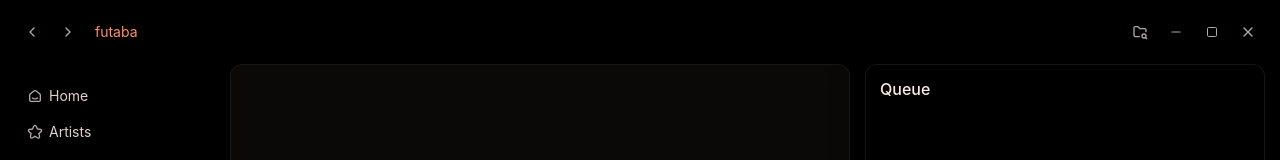
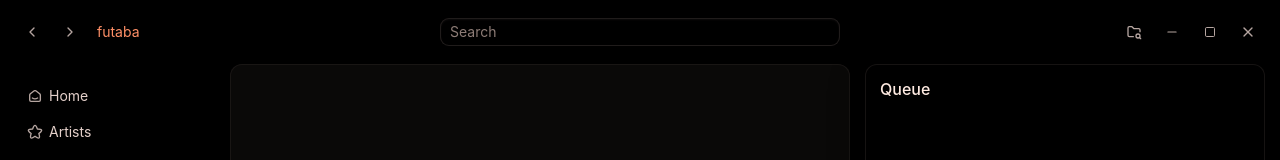
Before and after one commit to katelyynn/futaba, a Next.js app: page /auth/login in a window 1280 px wide. Shown: the top 160 px of the page. Built offline with nearby package versions, Linux system fonts and the light colour scheme; a web font is replaced by a local one.

Commit message:
feat: full search

```diff
--- a/src/app/_components/input/input.module.css
+++ b/src/app/_components/input/input.module.css
@@ -35,4 +35,6 @@
   &:focus-visible {
     --shadow: var(--focused-input-shadow);
   }
+
+  app-region: no-drag;
 }
--- a/src/app/_components/input/input.tsx
+++ b/src/app/_components/input/input.tsx
@@ -4,16 +4,23 @@ import React, { ComponentPropsWithoutRef, forwardRef } from 'react';
 import styles from "./input.module.css";
 
 type SakuraInputProps = {
-
+  className?: string,
+  onEnter?: (val: string) => void
 } & ComponentPropsWithoutRef<"input">
 
 export const SakuraInput = forwardRef<
   HTMLInputElement,
   SakuraInputProps
 >(function SakuraInput({
+  className,
+  onEnter,
   ...props
 }, ref) {
   return (
-    <input className={styles.input} ref={ref as React.Ref<HTMLInputElement>} {...props} />
+    <input className={`${styles.input} ${className && className}`} ref={ref as React.Ref<HTMLInputElement>} onKeyDown={(e) => {
+      if (e.key == "Enter") {
+        if (onEnter) onEnter(e.currentTarget.value);
+      }
+    }} {...props} />
   )
 })
--- a/src/app/_components/nav/top_nav.module.css
+++ b/src/app/_components/nav/top_nav.module.css
@@ -11,12 +11,18 @@
   display: flex;
   align-items: center;
   gap: 10px;
-  flex: 1;
+
+  width: 200px;
 }
 
 .controls {
   display: flex;
-  gap: 2px;
+  gap: 4px;
+}
+
+.windowControls {
+  width: 200px;
+  justify-content: end;
 }
 
 .windowControl {
@@ -32,3 +38,13 @@
 
   justify-content: center;
 }
+
+.searchHolder {
+  display: flex;
+  justify-content: center;
+  flex: 1;
+}
+
+.search {
+  width: 400px;
+}
--- a/src/app/_components/nav/top_nav.tsx
+++ b/src/app/_components/nav/top_nav.tsx
@@ -7,9 +7,12 @@ import { IconChevronDown, IconChevronLeft, IconChevronRight, IconFolderSearch, I
 import { SakuraTooltip } from '../tooltip/tooltip';
 import { useSession } from '@/app/session';
 import { startScan } from '@/app/api/scan';
+import { SakuraInput } from '../input/input';
+import { useRouter } from 'next/navigation';
 
 export function TopNav() {
   const { session } = useSession();
+  const router = useRouter();
   const iconSize = 16;
 
   return (
@@ -29,7 +32,12 @@ export function TopNav() {
         </div>
         <Link href="/">futaba</Link>
       </div>
-      <div className={styles.controls}>
+      <div className={styles.searchHolder}>
+        <SakuraInput className={styles.search} placeholder="Search" onEnter={(val: string) => {
+          router.push(`/search?query=${encodeURIComponent(val)}`);
+        }} />
+      </div>
+      <div className={`${styles.controls} ${styles.windowControls}`}>
         <SakuraTooltip content="Start scan">
           <SakuraButton elem="button" identify={`${styles.windowControl}`} onClick={() => startScan(session!)}>
             <IconFolderSearch size={iconSize} />
--- a/src/app/hook/search.ts
+++ b/src/app/hook/search.ts
@@ -6,7 +6,7 @@ import { search } from '../api/search';
 
 export function useSearch(session: session | null, query: string) {
   return useQuery({
-    queryKey: ["search", session],
+    queryKey: ["search", session, query],
     queryFn: () => search(session!, query)
   });
 }
```
